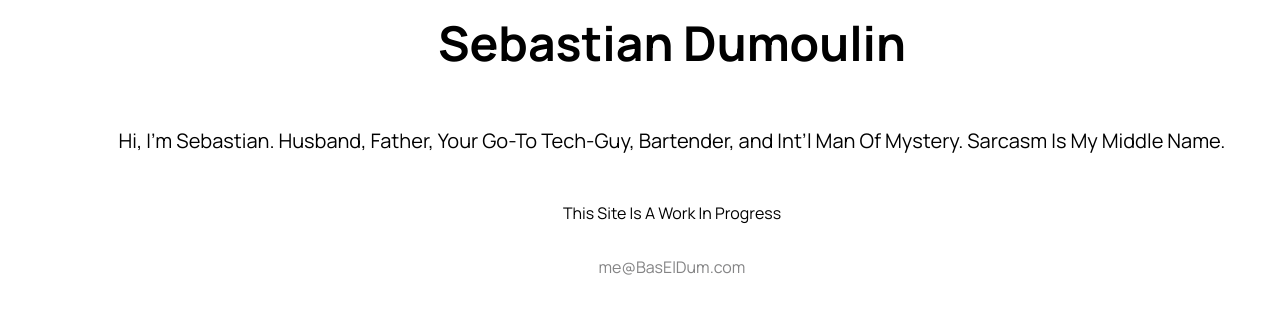
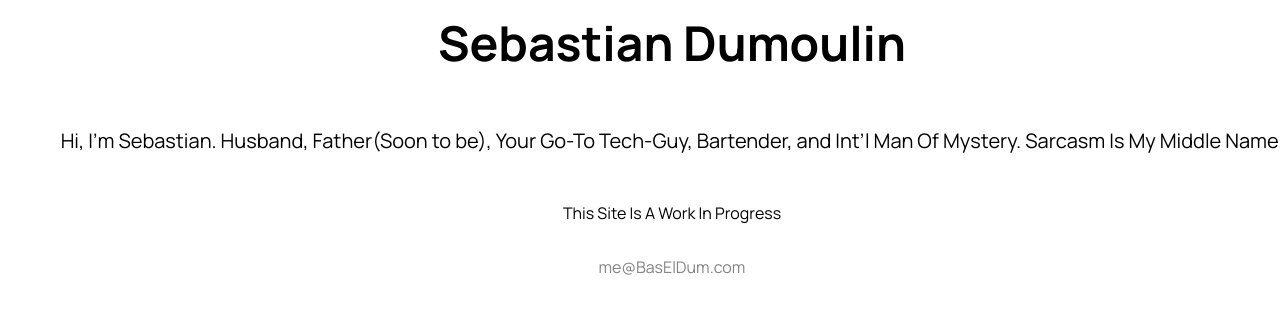
Before and after one commit to BasElDum/BasElDum, a plain HTML site: page index.html in a window 1280 px wide. Shown: the part 359-672 px from the top of the page. Drawn offline with Linux system fonts and the light colour scheme.

Commit message:
B.V. 1.0

```diff
--- a/index.html
+++ b/index.html
@@ -13,7 +13,7 @@
           Sebastian Dumoulin
         </h1>
         <p class="intro">
-          Hi, I'm Sebastian. Husband, Father, Your Go-To Tech-Guy, Bartender, and Int’l Man Of Mystery. Sarcasm Is My Middle Name.
+          Hi, I'm Sebastian. Husband, Father(Soon to be), Your Go-To Tech-Guy, Bartender, and Int’l Man Of Mystery. Sarcasm Is My Middle Name.
         </p>
         <p> This Site Is A Work In Progress </p>
         <p>
```
